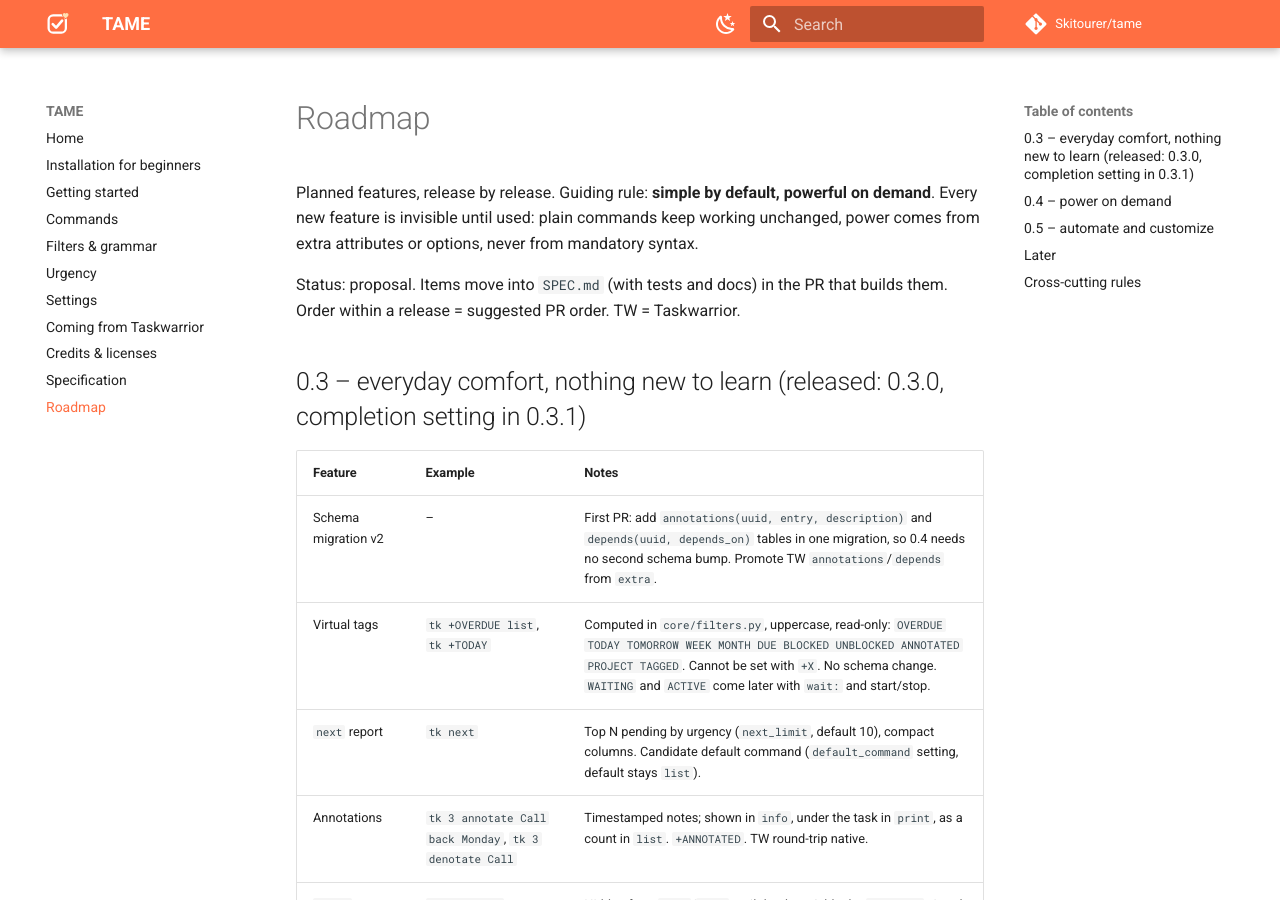
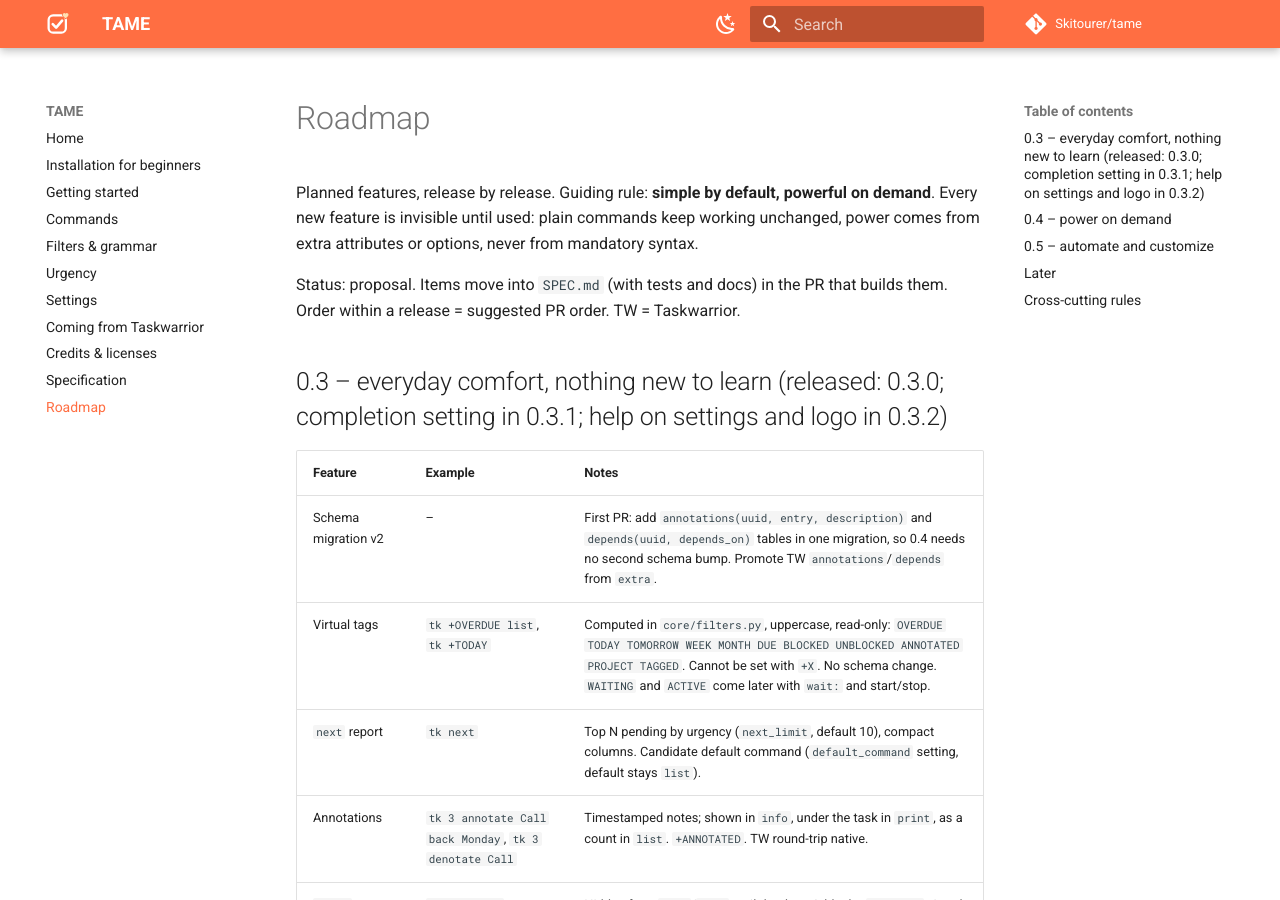
Before and after one commit to Skitourer/tame, an MkDocs documentation site: the page built from docs/ROADMAP.md, in a window 1280 px wide and 900 px high. Built offline with MkDocs 1.6.1 and Material for MkDocs 9.7.7, drawn with Linux system fonts in a browser that asks for light colours; comment, search, counter and statistics services are not loaded.

Commit message:
chore: release 0.3.2 (#29)

```diff
--- a/docs/ROADMAP.md
+++ b/docs/ROADMAP.md
@@ -7,7 +7,7 @@ extra attributes or options, never from mandatory syntax.
 Status: proposal. Items move into `SPEC.md` (with tests and docs) in the PR that builds them.
 Order within a release = suggested PR order. TW = Taskwarrior.
 
-## 0.3 – everyday comfort, nothing new to learn (released: 0.3.0, completion setting in 0.3.1)
+## 0.3 – everyday comfort, nothing new to learn (released: 0.3.0; completion setting in 0.3.1; help on settings and logo in 0.3.2)
 
 | Feature | Example | Notes |
 |---|---|---|
--- a/src/tame/__init__.py
+++ b/src/tame/__init__.py
@@ -1,3 +1,3 @@
 """TAME Arranges My Errands: a lightweight Taskwarrior-like CLI task manager."""
 
-__version__ = "0.3.1"
+__version__ = "0.3.2"
```
Also changed, not shown: CHANGELOG.md (+4 -0 lines).
